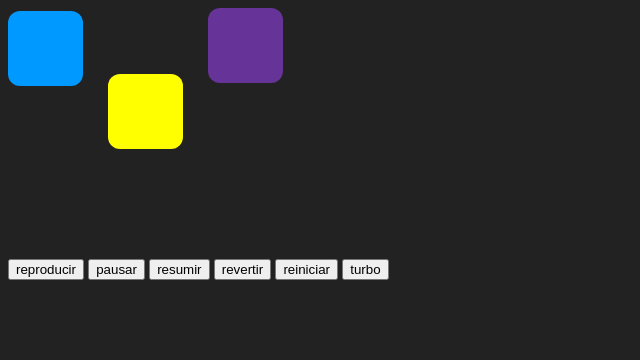
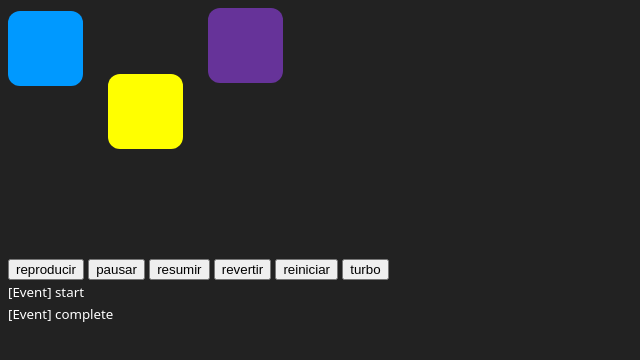
Before and after one commit to JorBDev/GSAP, a plain HTML site: page index.html in a window 1280 px wide. Shown: the whole page, without its empty margins (0-640 px from the left). Drawn offline with nearby package versions, Linux system fonts and the light colour scheme.

Commit message:
callback de las acciones de las animaciones

```diff
--- a/index.html
+++ b/index.html
@@ -64,10 +64,20 @@
     // gsap: animación -> tween
 
     // Linea de tiempo:
+    const log = document.getElementById('log');
 
     const tl = gsap.timeline({
         defaults: { // valores por defecto (grupal)
             duration: 2
+        },
+        onComplete: () => {
+            log.innerHTML += "[Event] complete <br>"
+        },
+        onStart: () => {
+            log.innerHTML += "[Event] start <br>"
+        },
+        onRepeat: () => {
+            log.innerHTML += "[Event] repeat <br>"
         }
     });
 
@@ -89,7 +99,6 @@
     const resume = document.getElementById('resume');
     const reverse = document.getElementById('reverse');
     const restart = document.getElementById('restart');
-    const log = document.getElementById('log');
 
     play.onclick = () => {
         tl.play();
```
